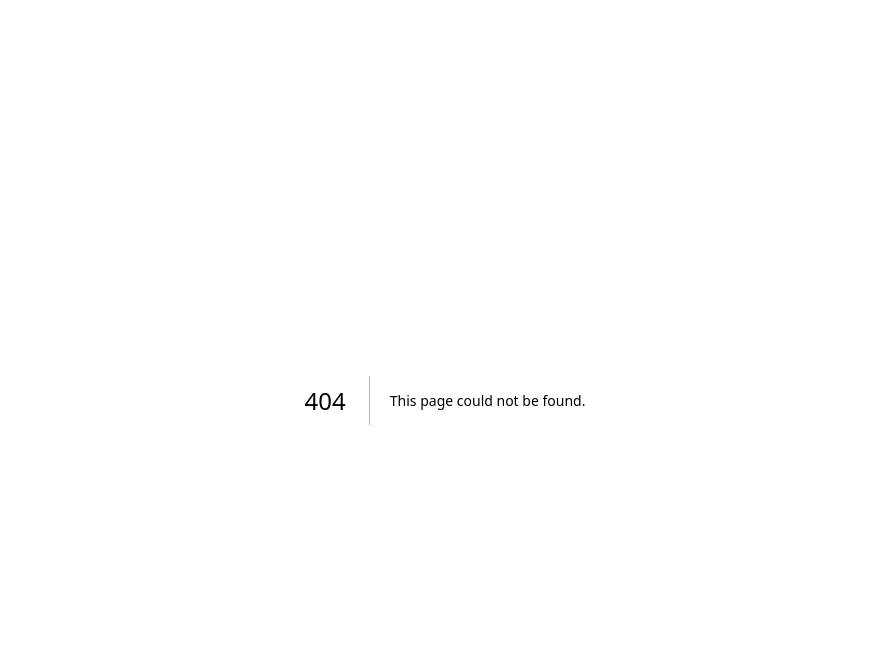
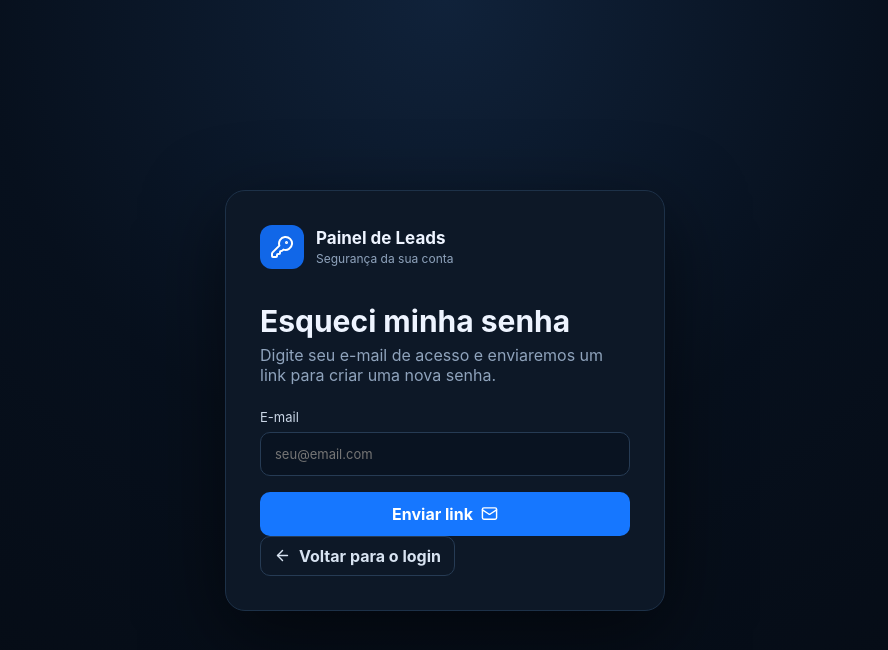
Before and after one commit to joaop44777/painel-leads-novo, a Next.js app: page /senha in a window 1280 px wide. Before the commit this address had no page. Shown: the top 650 px of the page, without its empty margins (195-1083 px from the left). Built offline with nearby package versions, Linux system fonts and the light colour scheme; no server answers.

Commit message:
feat: add password recovery and change flow

```diff
--- /dev/null
+++ b/app/senha/page.tsx
@@ -0,0 +1,128 @@
+"use client";
+
+import { useEffect, useState } from "react";
+import { createClient } from "@supabase/supabase-js";
+import { ArrowLeft, KeyRound, Mail, CheckCircle2 } from "lucide-react";
+
+const supabase = createClient(
+  process.env.NEXT_PUBLIC_SUPABASE_URL!,
+  process.env.NEXT_PUBLIC_SUPABASE_PUBLISHABLE_KEY!
+);
+
+export default function SenhaPage() {
+  const [email, setEmail] = useState("");
+  const [password, setPassword] = useState("");
+  const [confirm, setConfirm] = useState("");
+  const [recovery, setRecovery] = useState(false);
+  const [userEmail, setUserEmail] = useState("");
+  const [loading, setLoading] = useState(true);
+  const [sending, setSending] = useState(false);
+  const [msg, setMsg] = useState("");
+  const [error, setError] = useState("");
+
+  useEffect(() => {
+    let active = true;
+    const init = async () => {
+      const { data } = await supabase.auth.getSession();
+      if (!active) return;
+      const hasRecoveryMode = new URLSearchParams(window.location.search).get("mode") === "reset";
+      if (data.session?.user) {
+        setUserEmail(data.session.user.email || "");
+        setRecovery(hasRecoveryMode);
+      }
+      setLoading(false);
+    };
+    init();
+
+    const { data: listener } = supabase.auth.onAuthStateChange((event, session) => {
+      if (event === "PASSWORD_RECOVERY") {
+        setRecovery(true);
+        setUserEmail(session?.user?.email || "");
+        setMsg("");
+        setError("");
+      }
+    });
+
+    return () => {
+      active = false;
+      listener.subscription.unsubscribe();
+    };
+  }, []);
+
+  async function requestReset(e: React.FormEvent) {
+    e.preventDefault();
+    setSending(true); setMsg(""); setError("");
+    const { error } = await supabase.auth.resetPasswordForEmail(email, {
+      redirectTo: window.location.origin + "/senha?mode=reset",
+    });
+    if (error) setError(error.message);
+    else setMsg("Enviamos um link para seu e-mail. Abra o link para criar uma nova senha.");
+    setSending(false);
+  }
+
+  async function changePassword(e: React.FormEvent) {
+    e.preventDefault();
+    setSending(true); setMsg(""); setError("");
+    if (password.length < 6) {
+      setError("A senha precisa ter pelo menos 6 caracteres.");
+      setSending(false);
+      return;
+    }
+    if (password !== confirm) {
+      setError("As senhas não conferem.");
+      setSending(false);
+      return;
+    }
+    const { error } = await supabase.auth.updateUser({ password });
+    if (error) setError(error.message);
+    else {
+      setMsg("Senha alterada com sucesso.");
+      setPassword(""); setConfirm("");
+      setRecovery(false);
+      setTimeout(() => { window.location.href = "/leads"; }, 900);
+    }
+    setSending(false);
+  }
+
+  if (loading) return <main className="auth"><section className="auth-card"><p className="muted">Carregando...</p></section></main>;
+
+  const loggedIn = !!userEmail && !recovery;
+
+  return (
+    <main className="auth">
+      <section className="auth-card">
+        <div className="brand">
+          <div className="brand-icon"><KeyRound size={24}/></div>
+          <div><strong>Painel de Leads</strong><span>Segurança da sua conta</span></div>
+        </div>
+
+        {loggedIn ? (
+          <>
+            <h1>Alterar senha</h1>
+            <p className="muted">Defina uma nova senha para <strong>{userEmail}</strong>.</p>
+            <form onSubmit={changePassword}>
+              <label>Nova senha<input type="password" value={password} onChange={e=>setPassword(e.target.value)} placeholder="Mínimo de 6 caracteres" minLength={6} required/></label>
+              <label>Confirmar nova senha<input type="password" value={confirm} onChange={e=>setConfirm(e.target.value)} placeholder="Repita a nova senha" minLength={6} required/></label>
+              {error && <div className="error">{error}</div>}
+              {msg && <div className="success"><CheckCircle2 size={16}/> {msg}</div>}
+              <button disabled={sending}>{sending ? "Salvando..." : "Alterar senha"} <KeyRound size={17}/></button>
+            </form>
+            <button className="ghost back-button" onClick={()=>window.location.href="/leads"}><ArrowLeft size={17}/> Voltar para os leads</button>
+          </>
+        ) : (
+          <>
+            <h1>Esqueci minha senha</h1>
+            <p className="muted">Digite seu e-mail de acesso e enviaremos um link para criar uma nova senha.</p>
+            <form onSubmit={requestReset}>
+              <label>E-mail<input type="email" value={email} onChange={e=>setEmail(e.target.value)} placeholder="seu@email.com" required/></label>
+              {error && <div className="error">{error}</div>}
+              {msg && <div className="success"><CheckCircle2 size={16}/> {msg}</div>}
+              <button disabled={sending}>{sending ? "Enviando..." : "Enviar link"} <Mail size={17}/></button>
+            </form>
+            <button className="ghost back-button" onClick={()=>window.location.href="/"}><ArrowLeft size={17}/> Voltar para o login</button>
+          </>
+        )}
+      </section>
+    </main>
+  );
+}
```
